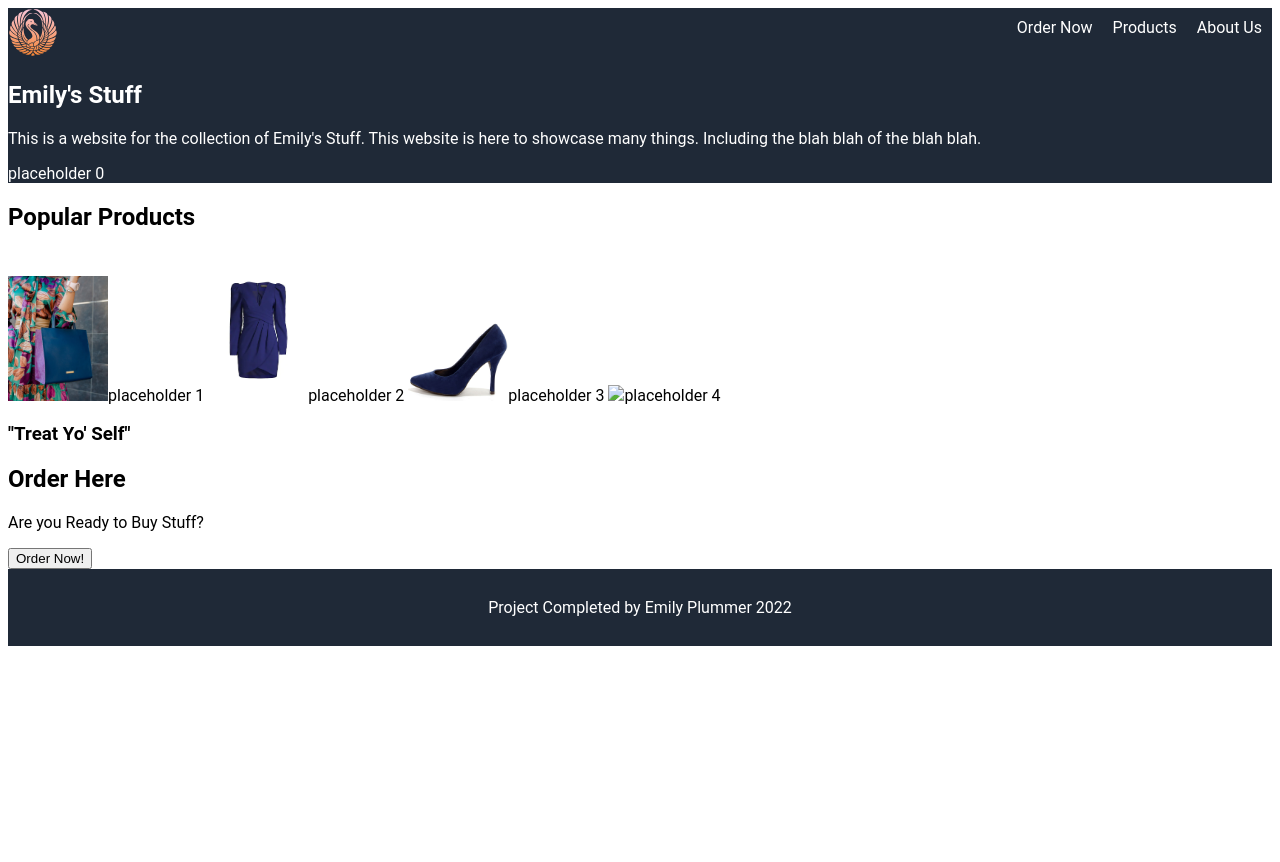
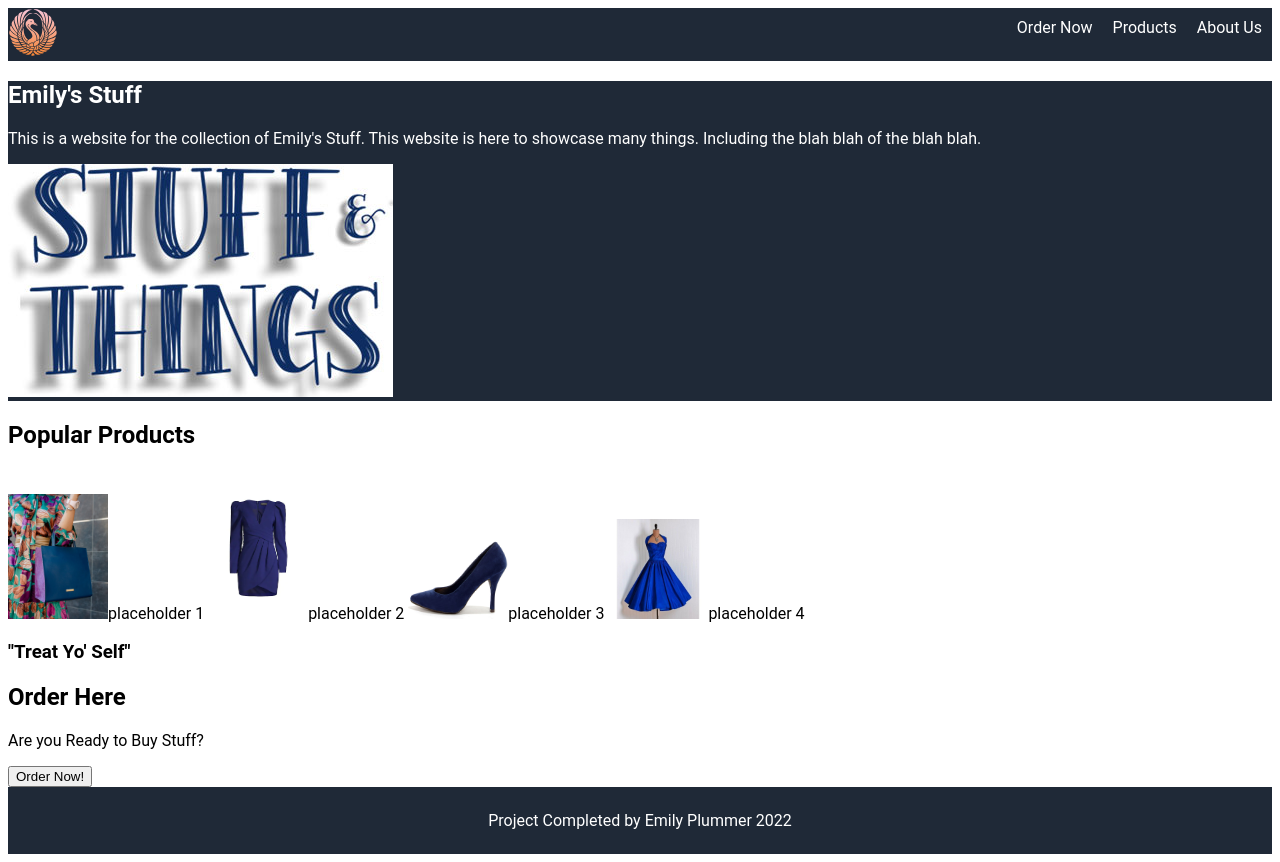
Before and after one commit to Emilyannp3/Product-Landing-Page, a plain HTML site: page index.html in a window 1280 px wide. Before the commit the page ends 800 px from the top, so only its background shows below. Drawn offline with Linux system fonts and the light colour scheme.

Commit message:
Added more CSS and images

```diff
--- a/index.html
+++ b/index.html
@@ -17,12 +17,13 @@
                 <a href="Order"><li>Order Now</li></a>
             </nav-bar>
         </header>
-    <div class="About_Us">
+    </section>
+    <section class="About_Us">
     <h1>Emily's Stuff</h1>
     <p class="p1">This is a website for the collection of Emily's Stuff.
         This website is here to showcase many things. Including the blah blah of the blah blah.</p>
-        <img class="image-1" src=""><img-caption>placeholder 0</img-caption>
-        </div>
+        <img class="image-1" src="images/Stuff-and-Things-simple-logo.jpg">
+
     </section>
     <section class="Products">
         <h2>Popular Products</h2>
@@ -30,7 +31,7 @@
             <img width="100px" src="images/bluebag.jpg"><img-caption>placeholder 1</img-caption>
             <img width="100px" src="images/bluedress.jpg"><img-caption>placeholder 2</img-caption>
             <img width="100px" src="images/blueshoes.jpg"><img-caption>placeholder 3</img-caption>
-            <img width="100px" src="placeholder 4"><img-caption>placeholder 4</img-caption>
+            <img width="100px" src="images/bluedress2.jpg"><img-caption>placeholder 4</img-caption>
         </div>
     </section>
     <section class="Quote">
--- a/styles.css
+++ b/styles.css
@@ -5,14 +5,15 @@ html{
 .header li{
     display: inline;
    float: right;
+   color: white;
    padding: 10px;
-   color: white;
+   text-align: center;
 }
 footer{
     background-color: #1F2937;
     color: white;
-    padding-bottom: 13px;
-    padding-top: 13px;
+    padding-bottom: 8px;
+    padding-top: 8px;
     text-align:center;
     margin: auto;
 }
```
Also changed, not shown: images/Stuff-and-Things-simple-logo.jpg (added), images/bluedress2.jpg (added).
